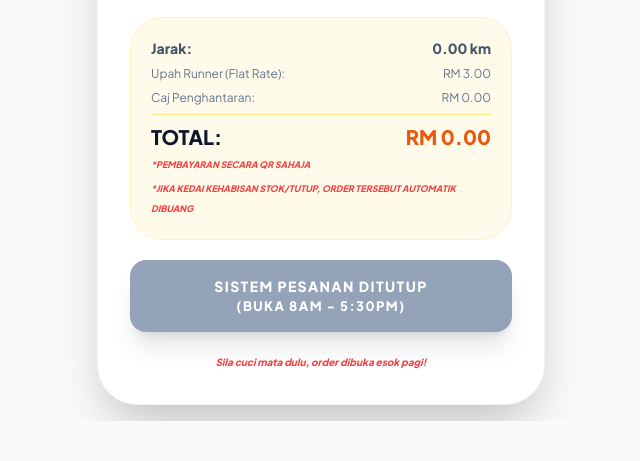
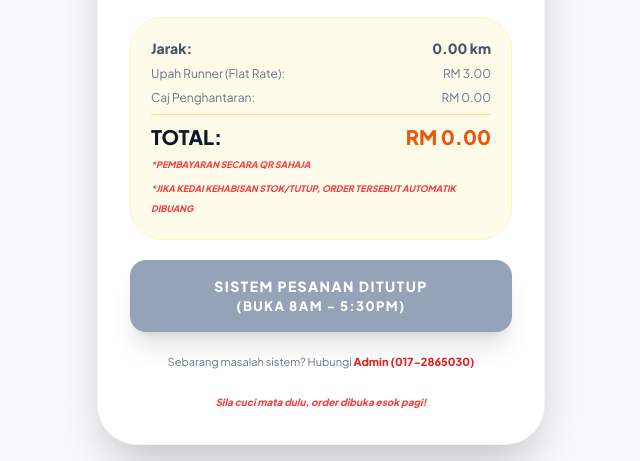
Before and after one commit to runner-bazar-ramadan/melang, a plain HTML site: page index.html in a window 1280 px wide. Shown: the part 794-1255 px from the top of the page, without its empty margins (319-959 px from the left). Before the commit the page ends 1215 px from the top, so only its background shows below. Drawn offline with nearby package versions, Linux system fonts and the light colour scheme.

Commit message:
Update admin no

```diff
--- a/index.html
+++ b/index.html
@@ -83,6 +83,14 @@
             <button id="btnSend" onclick="sendOrder()" class="w-full bg-emerald-500 text-white font-extrabold py-4 rounded-2xl shadow-xl active:scale-95 transition-all uppercase tracking-widest">
                 Hantar Pesanan
             </button>
+        <div class="text-center mt-4">
+                <p class="text-[11px] text-slate-500 font-medium">
+                    Sebarang masalah sistem? Hubungi
+                    <a href="https://wa.me/60172865030" class="text-red-600 font-extrabold hover:underline">
+                        Admin (017-2865030)
+                    </a>
+                </p>
+            </div>
         </div>
     </div>
 
```
